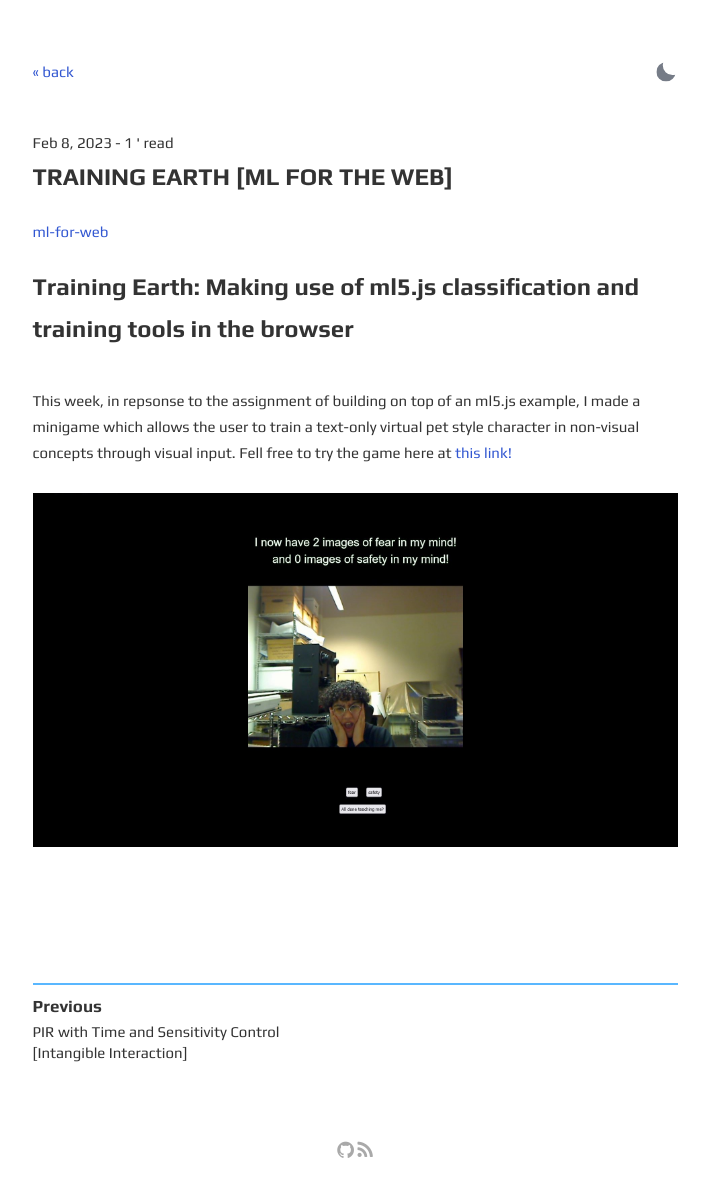
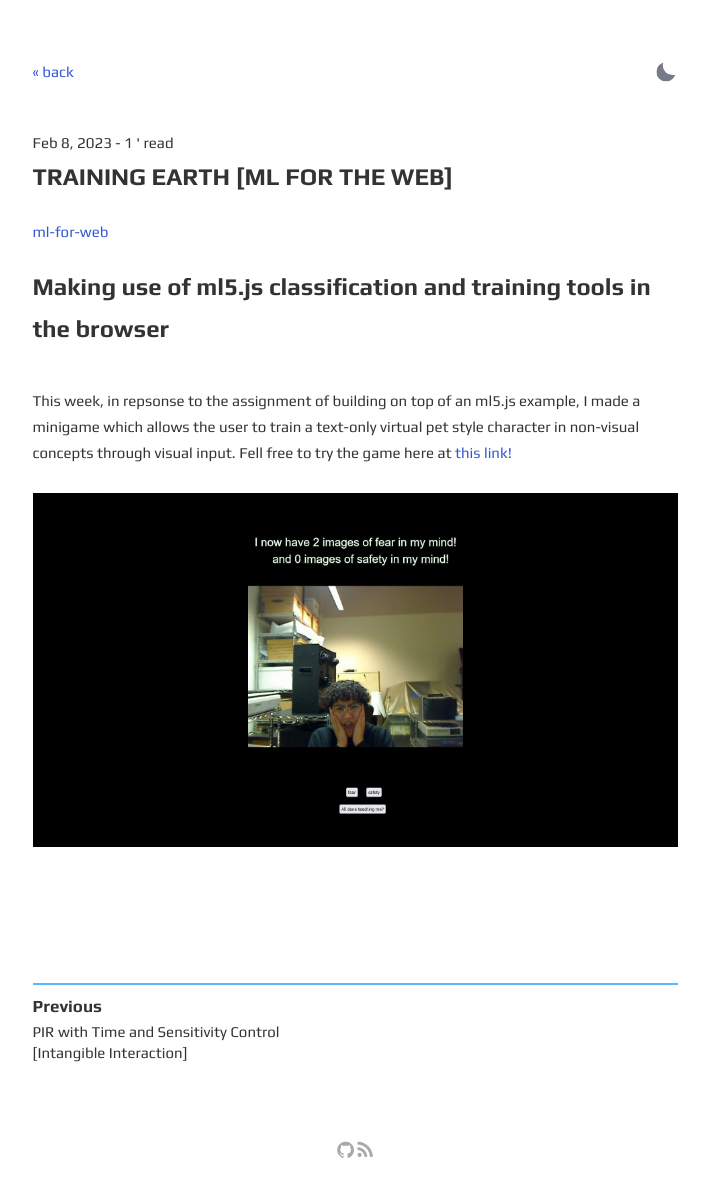
Before and after one commit to ratemypraxis/itp, a Jekyll site: the page built from _posts/2023-02-08-trainingEarth.md, in a window 1280 px wide. Shown: the whole page, without its empty margins (285-994 px from the left). Built offline with Jekyll 4.4.1, drawn with Linux system fonts in a browser that asks for light colours; comment, search, counter and statistics services are not loaded.

Commit message:
Update 2023-02-08-trainingEarth.md

```diff
--- a/_posts/2023-02-08-trainingEarth.md
+++ b/_posts/2023-02-08-trainingEarth.md
@@ -5,7 +5,7 @@ description:
 summary:
 tags: ml-for-web
 ---
-<h3>Training Earth: Making use of ml5.js classification and training tools in the browser</h3>
+<h3>Making use of ml5.js classification and training tools in the browser</h3>
 
 This week, in repsonse to the assignment of building on top of an ml5.js example, I made a minigame which allows the user to train a text-only virtual pet style character in non-visual concepts through visual input. Fell free to try the game here at <a href = "https://www.2nd.systems/itp/projects/teachingEarth">this link!</a>
 <br>
```
